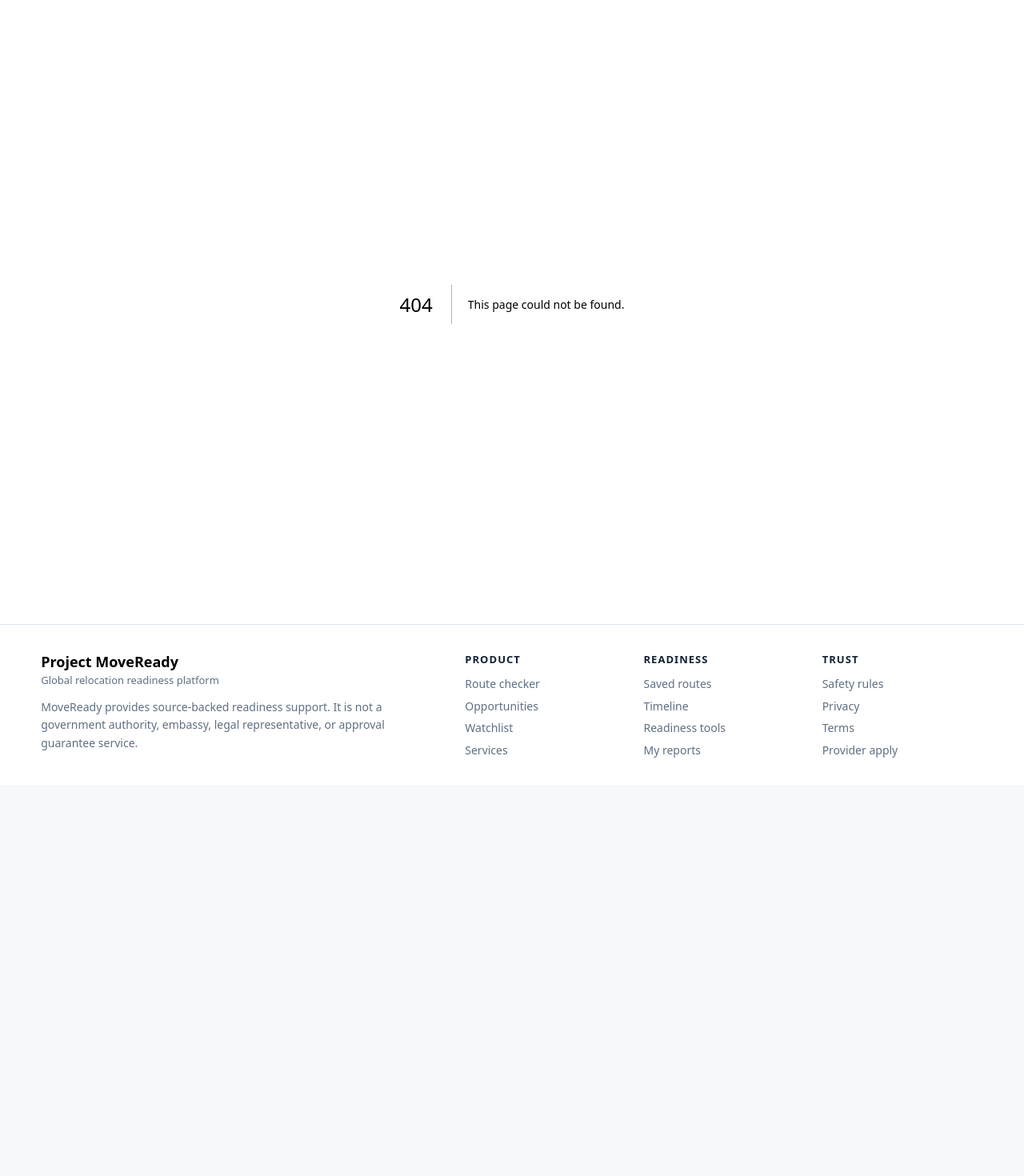
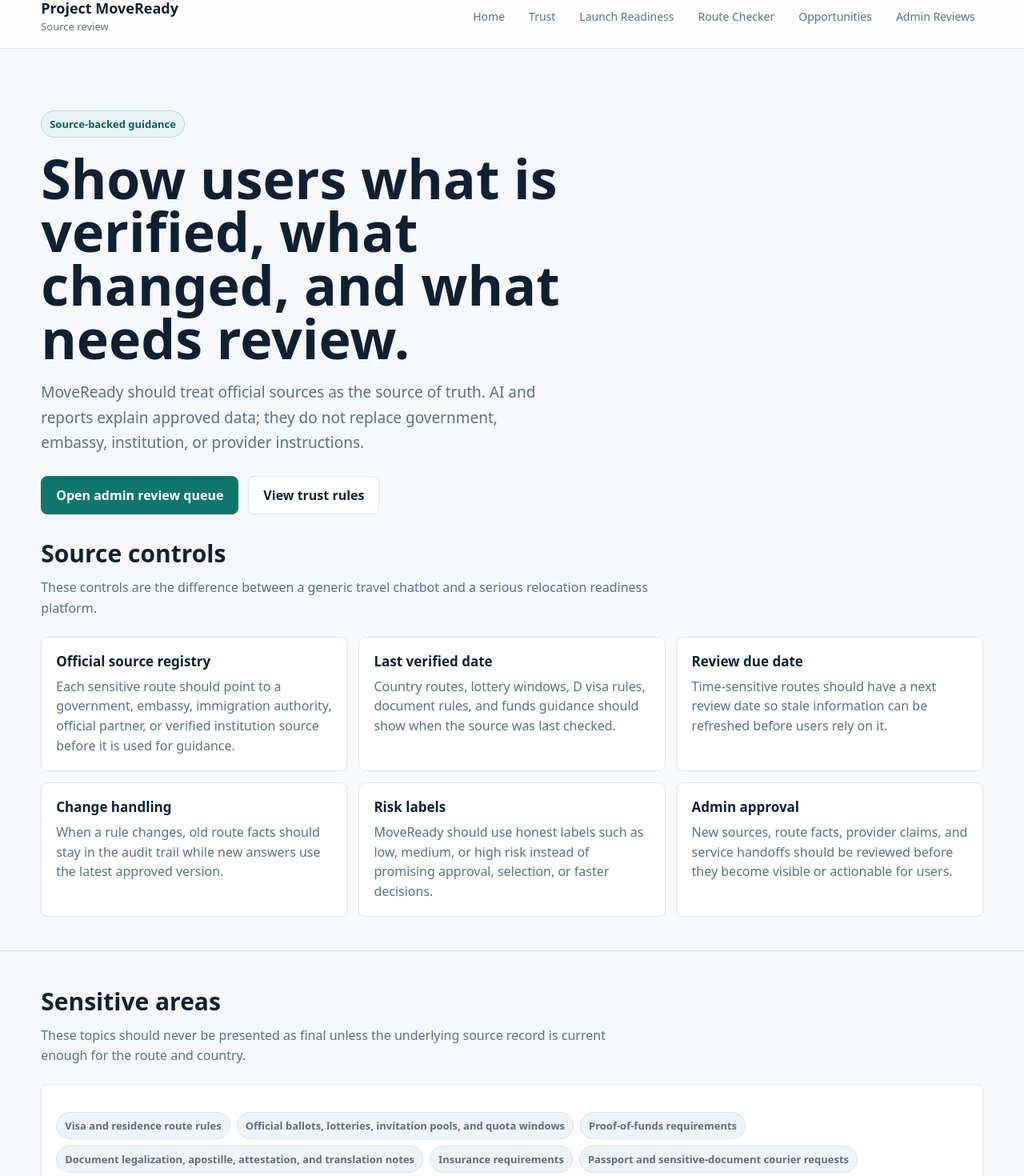
Before and after one commit to SirBM201/SirBM201-moveready-frontend, a Next.js app: page /sources in a window 1280 px wide. Before the commit this address had no page. Shown: the part 20-1490 px from the top of the page at 80% size. Before the commit the page ends 1001 px from the top, so only its background shows below. Built offline with nearby package versions, Linux system fonts and the light colour scheme.

Commit message:
Add public source review page

```diff
--- /dev/null
+++ b/app/sources/page.tsx
@@ -0,0 +1,99 @@
+const sourceControls = [
+  {
+    title: "Official source registry",
+    text: "Each sensitive route should point to a government, embassy, immigration authority, official partner, or verified institution source before it is used for guidance.",
+  },
+  {
+    title: "Last verified date",
+    text: "Country routes, lottery windows, D visa rules, document rules, and funds guidance should show when the source was last checked.",
+  },
+  {
+    title: "Review due date",
+    text: "Time-sensitive routes should have a next review date so stale information can be refreshed before users rely on it.",
+  },
+  {
+    title: "Change handling",
+    text: "When a rule changes, old route facts should stay in the audit trail while new answers use the latest approved version.",
+  },
+  {
+    title: "Risk labels",
+    text: "MoveReady should use honest labels such as low, medium, or high risk instead of promising approval, selection, or faster decisions.",
+  },
+  {
+    title: "Admin approval",
+    text: "New sources, route facts, provider claims, and service handoffs should be reviewed before they become visible or actionable for users.",
+  },
+];
+
+const sensitiveAreas = [
+  "Visa and residence route rules",
+  "Official ballots, lotteries, invitation pools, and quota windows",
+  "Proof-of-funds requirements",
+  "Document legalization, apostille, attestation, and translation notes",
+  "Insurance requirements",
+  "Passport and sensitive-document courier requests",
+  "Scholarship deadlines and eligibility",
+  "Provider applications and service handoffs",
+];
+
+export default function SourcesPage() {
+  return (
+    <main className="page-shell">
+      <header className="topbar">
+        <a className="brand" href="/">
+          <strong>Project MoveReady</strong>
+          <span>Source review</span>
+        </a>
+        <nav className="nav" aria-label="Main navigation">
+          <a href="/">Home</a>
+          <a href="/trust">Trust</a>
+          <a href="/launch-readiness">Launch Readiness</a>
+          <a href="/route-checker">Route Checker</a>
+          <a href="/opportunities">Opportunities</a>
+          <a href="/admin/reviews">Admin Reviews</a>
+        </nav>
+      </header>
+
+      <section className="hero-band compact-hero">
+        <div className="hero-copy">
+          <span className="eyebrow">Source-backed guidance</span>
+          <h1>Show users what is verified, what changed, and what needs review.</h1>
+          <p className="lede">
+            MoveReady should treat official sources as the source of truth. AI and reports explain approved data; they do not replace government, embassy, institution, or provider instructions.
+          </p>
+          <div className="actions">
+            <a className="btn primary" href="/admin/reviews">Open admin review queue</a>
+            <a className="btn" href="/trust">View trust rules</a>
+          </div>
+        </div>
+      </section>
+
+      <section className="section no-top-pad">
+        <h2>Source controls</h2>
+        <p className="section-intro">
+          These controls are the difference between a generic travel chatbot and a serious relocation readiness platform.
+        </p>
+        <div className="grid">
+          {sourceControls.map((item) => (
+            <article className="card" key={item.title}>
+              <h3>{item.title}</h3>
+              <p>{item.text}</p>
+            </article>
+          ))}
+        </div>
+      </section>
+
+      <section className="section">
+        <h2>Sensitive areas</h2>
+        <p className="section-intro">
+          These topics should never be presented as final unless the underlying source record is current enough for the route and country.
+        </p>
+        <article className="card">
+          <div className="badge-row">
+            {sensitiveAreas.map((item) => <span className="badge" key={item}>{item}</span>)}
+          </div>
+        </article>
+      </section>
+    </main>
+  );
+}
```
